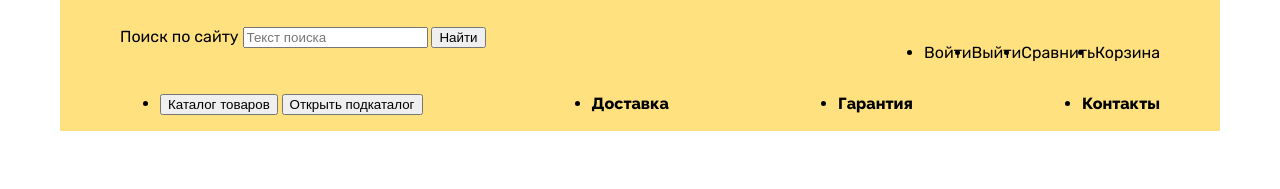
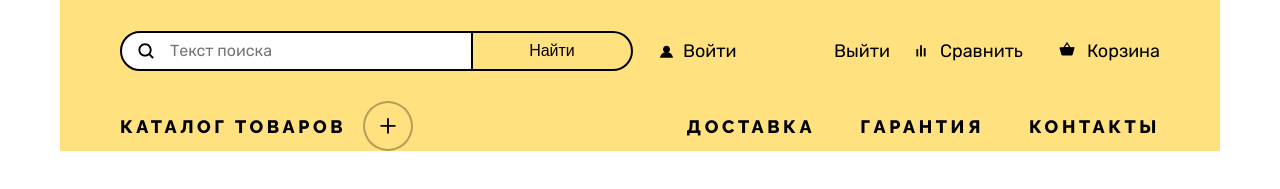
Before and after one commit to vikkont79/device-shop, a plain HTML site: page index.html in a window 1280 px wide. Shown: the part 57-246 px from the top of the page. Drawn offline with Linux system fonts and the light colour scheme.

Commit message:
Базовые стили и сетки header

```diff
--- a/css/styles.css
+++ b/css/styles.css
@@ -22,60 +22,191 @@
   font-display: swap;
 }
 
+.visually-hidden {
+  position: absolute;
+  inline-size: 1px;
+  block-size: 1px;
+  margin: -1px;
+  padding: 0;
+  border: 0;
+  clip: rect(0 0 0 0);
+  overflow: hidden;
+}
+
 .page {
-  height: 100%;
+  block-size: 100%;
+  font-family: rubik, sans-serif;
 }
 
 .page__body {
-  min-height: 100%;
+  min-block-size: 100%;
   margin: 0;
-}
-
-.main-header {
   background-color: #FFFFFF;
   color: #000000;
 }
 
 .main-header__wrapper {
-  width: 1160px;
-  margin: 0 auto;
+  inline-size: 1160px;
+  margin-inline: auto;
   background-color: #FFE17F;
-  margin-top: 40px;
-}
-
-.main-nav {
-  display: flex;
-  flex-direction: column;
-  padding: 0 60px;
+  margin-block-start: 40px;
 }
 
 .main-header__logo {
+  display: inline-block;
   margin: 0;
-  margin-top: -22px;
-  margin-bottom: 30px;
+  margin-block: -22px 30px;
+  margin-inline-start: 60px;
 }
 
 .main-header__logo-img {
   display: block;
 }
 
-.user-nav {
+.main-header a {
+  color: #000000;
+  text-decoration: none;
+}
+
+.main-nav {
+  display: flex;
+  flex-direction: column;
+  gap: 30px;
+  padding-inline: 60px;
+}
+
+.main-nav__list {
   display: flex;
   justify-content: space-between;
-  font-family: rubik, sans-serif;
+}
+
+.user-nav {
+  gap: 26px;
 }
 
 .user-nav__list {
   display: flex;
   justify-content: space-between;
+  align-items: center;
+  margin: 0;
+  margin-block: 5px;
+  padding: 0;
+  list-style-type: none;
+  font-size: 18px;
+  line-height: 30px;
+}
+
+.user-seach {
+  display: flex;
+  inline-size: 517px;
+}
+
+.user-seach__input {
+  flex-grow: 1;
+  padding-inline: 48px 0;
+  padding-block: 8px;
+  background-image: url(../img/seach.svg);
+  background-repeat: no-repeat;
+  background-size: 16px 16px;
+  background-position: center left 16px;
+  border: 2px solid #000000;
+  border-radius: 50px 0 0 50px;
+  font-family: inherit;
+  font-size: 16px;
+  line-height: 20px;
+}
+
+.user-seach__button {
+  inline-size: 160px;
+  block-size: 40px;
+  background-color: transparent;
+  border: 2px solid #000000;
+  border-inline-start: none;
+  border-radius: 0 50px 50px 0;
+  font-size: 16px;
+  line-height: 20px;
+}
+
+.user-login {
+  min-inline-size: 231px;
+  gap: 28px;
+}
+
+.user-list {
+  gap: 36px;
+}
+
+.user-nav__item {
+  position: relative;
+  padding-inline-start: 24px;
+}
+
+.user-list .user-nav__item:last-child {
+  padding-inline-start: 28px;
+}
+
+.user-nav__icon {
+  position: absolute;
+  inset: 9px 9px 9px 0;
+}
+
+.user-list .user-nav__item:last-child .user-nav__icon {
+  inset: 6px 12px 10px 0;
 }
 
 .site-nav {
+  align-items: center;
+}
+
+.site-nav__list {
   display: flex;
   justify-content: space-between;
+  margin: 0;
+  padding: 0;
+  list-style-type: none;
+}
+
+.site-nav__item {
   font-family: raleway, sans-serif;
+  font-size: 18px;
+  line-height: 21px;
+  font-weight: 800;
+  text-transform: uppercase;
+  letter-spacing: 0.2em;
+}
+
+.nav-catalog {
+  position: relative;
+}
+
+.nav-catalog__button {
+  border: none;
+  padding: 0;
+  background-color: transparent;
+}
+
+.nav-catalog__toggle {
+  inline-size: 50px;
+  block-size: 50px;
+  margin-inline-start: 17px;
+  border: 2px solid rgba(0, 0, 0, 0.3);
+  border-radius: 50px;
+  background-color: transparent;
+  background-image: url(../img/catalog-plus.svg);
+  background-repeat: no-repeat;
+  background-size: 16px 16px;
+  background-position: center;
 }
 
 .nav-catalog__list {
   display: none;
+  position: absolute;
 }
+
+.nav-catalog:active .nav-catalog__list {
+  display: block;
+}
+
+.site-list {
+  gap: 45px;
+}
--- a/index.html
+++ b/index.html
@@ -11,69 +11,95 @@
 <body class="page__body">
   <header class="main-header">
     <div class="main-header__wrapper">
-      <nav class="main-nav">
       <a class="main-header__logo"><img class="main-header__logo-img" src="img/device-logo-black.svg" width="145"
           height="36" alt="Логотип интернет-магазина Девайс">
       </a>
+      <nav class="main-nav">
         <div class="main-nav__list user-nav">
-          <form class="user-nav__seach">
+          <form class="user-seach">
             <label class="visually-hidden" for="site-seach">Поиск по сайту</label>
-            <input class="user-nav__input" type="search" name="site-seach" id="site-seach" placeholder="Текст поиска">
-            <button class="user-nav__button button" type="submit">Найти</button>
+            <input class="user-seach__input" type="search" name="site-seach" id="site-seach" placeholder="Текст поиска">
+            <button class="user-seach__button button" type="submit">Найти</button>
           </form>
-          <ul class="user-nav__list">
+          <ul class="user-nav__list user-login">
             <li class="user-nav__item">
-              <a>Войти</a>
+              <a href="#">
+                <svg class="user-nav__icon" aria-hidden="true" focusable="false" width="15" height="13"
+                  viewBox="0 0 13 13" fill="none" xmlns="http://www.w3.org/2000/svg">
+                  <path
+                    d="M0 12.787H13C12.8 10.187 10.9 7.98699 8.3 7.28699C9.3 6.68699 10 5.58699 10 4.28699C10 2.38699 8.4 0.786987 6.5 0.786987C4.6 0.786987 3 2.38699 3 4.28699C3 5.58699 3.7 6.68699 4.7 7.28699C2.1 7.98699 0.2 10.187 0 12.787Z"
+                    fill="black" />
+                </svg>
+                Войти</a>
             </li>
             <li class="user-nav__item">
               <a>Выйти</a>
             </li>
+          </ul>
+          <ul class="user-nav__list user-list">
             <li class="user-nav__item">
-              <a>Сравнить</a>
+              <a href="#">
+                <svg class="user-nav__icon" aria-hidden="true" focusable="false" width="10" height="12"
+                  viewBox="0 0 10 13" fill="none" xmlns="http://www.w3.org/2000/svg">
+                  <path d="M6 0.388916H4V12.3889H6V0.388916Z" fill="black" />
+                  <path d="M2 4.38892H0V12.3889H2V4.38892Z" fill="black" />
+                  <path d="M10 3.38892H8V12.3889H10V3.38892Z" fill="black" />
+                </svg>
+                Сравнить</a>
             </li>
             <li class="user-nav__item">
-              <a>Корзина</a>
+              <a href="#">
+                <svg class="user-nav__icon" aria-hidden="true" focusable="false" width="16" height="14"
+                  viewBox="0 0 16 15" fill="none" xmlns="http://www.w3.org/2000/svg">
+                  <path
+                    d="M15.3 5.38892L11.8 5.58892L8.6 0.688916C8.5 0.488916 8.2 0.388916 8 0.388916C7.8 0.388916 7.5 0.488916 7.4 0.688916L4.2 5.58892H0.7C0.3 5.58892 0 5.88892 0 6.28892C0 6.38892 0 6.38892 0 6.48892L1.9 13.2889C2.1 13.9889 2.6 14.3889 3.3 14.3889H12.7C13.4 14.3889 13.9 13.9889 14.1 13.2889L16 6.38892C16 6.28892 16 6.28892 16 6.18892C16 5.78892 15.7 5.38892 15.3 5.38892ZM8 2.28892L10.2 5.48892H5.9L8 2.28892Z"
+                    fill="black" />
+                </svg>
+
+                Корзина</a>
             </li>
           </ul>
         </div>
 
-        <ul class="main-nav__list site-nav">
-          <li class="site-nav__item nav-catalog">
-            <button>Каталог товаров</button>
+        <div class="main-nav__list site-nav">
+          <div class="site-nav__list nav-catalog">
+            <button class="site-nav__item nav-catalog__button" type="button">Каталог товаров</button>
             <button class="nav-catalog__toggle" type="button">
               <span class="visually-hidden">Открыть подкаталог</span>
             </button>
             <ul class="nav-catalog__list">
               <li class="nav-catalog__item">
-                <a>Виртуальная реальность</a>
+                <a href="#">Виртуальная реальность</a>
               </li>
               <li class="nav-catalog__item">
-                <a>Моноподы для селфи</a>
+                <a href="#">Моноподы для селфи</a>
               </li>
               <li class="nav-catalog__item">
-                <a>Экшн-камеры</a>
+                <a href="#">Экшн-камеры</a>
               </li>
               <li class="nav-catalog__item">
-                <a>Фитнес-браслеты</a>
+                <a href="#">Фитнес-браслеты</a>
               </li>
               <li class="nav-catalog__item">
-                <a>Умные часы</a>
+                <a href="#">Умные часы</a>
               </li>
               <li class="nav-catalog__item">
-                <a>Квадрокоптеры</a>
+                <a href="#">Квадрокоптеры</a>
               </li>
             </ul>
+          </div>
+          <ul class="site-nav__list site-list">
+            <li class="site-nav__item">
+              <a href="#">Доставка</a>
             </li>
             <li class="site-nav__item">
-            <a>Доставка</a>
+              <a href="#">Гарантия</a>
             </li>
             <li class="site-nav__item">
-            <a>Гарантия</a>
-          </li>
-          <li class="site-nav__item">
-            <a>Контакты</a>
+              <a href="#">Контакты</a>
             </li>
           </ul>
+        </div>
     </div>
   </header>
   <main class="main-index main-block">
```
Also changed, not shown: img/catalog-plus.svg (added), img/seach.svg (added). Lines whose indentation alone changed are shown as unchanged.
